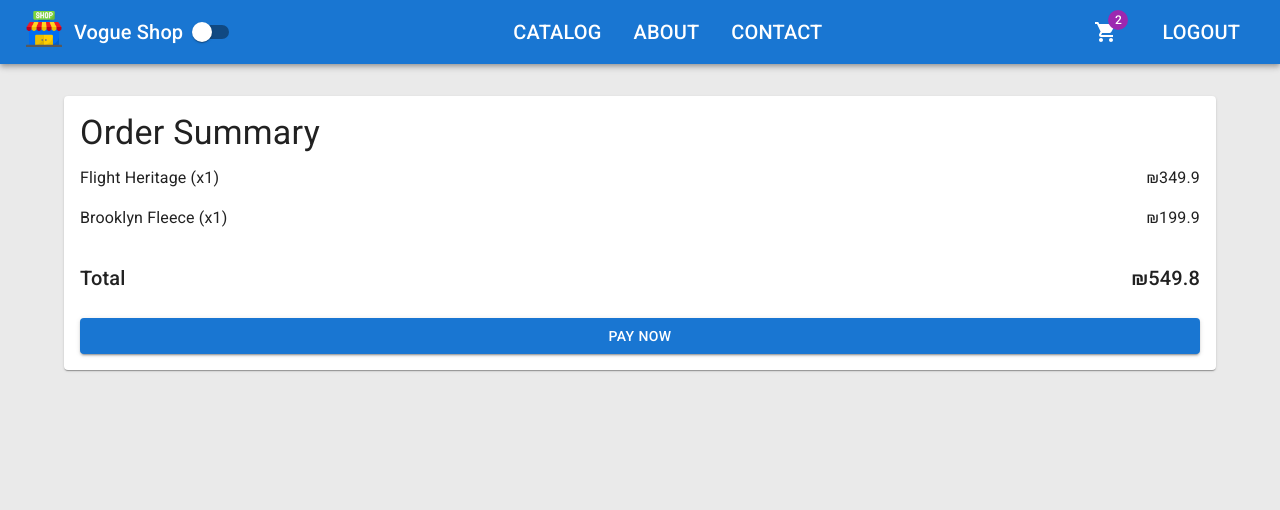
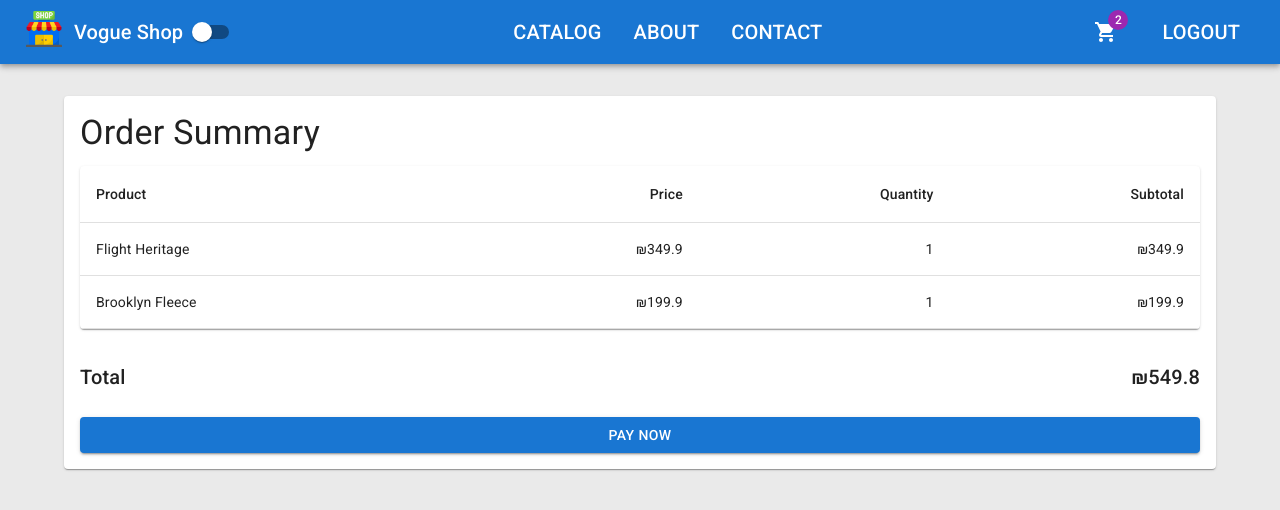
Before and after one commit to dar-levy/vogue-shop-client, a React (Vite) app: page /checkout in a window 1280 px wide. Shown: the top 510 px of the page. Built offline with nearby package versions, Linux system fonts and the light colour scheme.

Commit message:
Fix empty cart and checkout

```diff
--- a/src/App.tsx
+++ b/src/App.tsx
@@ -51,7 +51,7 @@ function App() {
     } else {
       setLoading(false);
     }
-  }, [theme.palette.background.default, setBasket]);
+  }, [theme.palette.background.default]);
 
   function handleThemeChange() {
     setDarkMode(!darkMode);
--- a/src/components/Checkout.tsx
+++ b/src/components/Checkout.tsx
@@ -1,5 +1,5 @@
-import { Box, Button, Grid, Paper, Typography } from '@mui/material';
-import {useStoreContext} from "../context/StoreContext.tsx";
+import { Box, Button, Grid, Paper, Typography, Table, TableBody, TableCell, TableContainer, TableHead, TableRow } from '@mui/material';
+import { useStoreContext } from "../context/StoreContext.tsx";
 import { useNavigate } from 'react-router-dom';
 import { toast } from 'react-toastify';
 
@@ -16,8 +16,6 @@ export default function Checkout() {
         }, 1000);
     };
 
-    if (!basket) return <Typography variant="h3">No items in basket</Typography>;
-
     return (
         <Grid container spacing={2}>
             <Grid item xs={12}>
@@ -25,14 +23,40 @@ export default function Checkout() {
                     <Typography variant="h4" gutterBottom>
                         Order Summary
                     </Typography>
-                    {basket.items.map(item => (
-                        <Box key={item.productId} display="flex" justifyContent="space-between" mb={2}>
-                            <Typography variant="body1">
-                                {item.name} (x{item.quantity})
+                    <TableContainer component={Paper}>
+                        <Table sx={{ minWidth: 650 }} aria-label="order summary table">
+                            <TableHead>
+                                <TableRow>
+                                    <TableCell>Product</TableCell>
+                                    <TableCell align="right">Price</TableCell>
+                                    <TableCell align="right">Quantity</TableCell>
+                                    <TableCell align="right">Subtotal</TableCell>
+                                </TableRow>
+                            </TableHead>
+                            <TableBody>
+                                {basket?.items.length > 0 ? (
+                                    basket.items.map((item) => (
+                                        <TableRow key={item.productId}>
+                                            <TableCell>{item.name}</TableCell>
+                                            <TableCell align="right">₪{item.price}</TableCell>
+                                            <TableCell align="right">{item.quantity}</TableCell>
+                                            <TableCell align="right">₪{item.price * item.quantity}</TableCell>
+                                        </TableRow>
+                                    ))
+                                ) : (
+                                    <TableRow>
+                                        <TableCell colSpan={4}>
+                                            <Typography variant="h6" align="center">
+                                                No items in basket
                                             </Typography>
-                            <Typography variant="body1">₪{item.price * item.quantity}</Typography>
-                        </Box>
-                    ))}
+                                        </TableCell>
+                                    </TableRow>
+                                )}
+                            </TableBody>
+                        </Table>
+                    </TableContainer>
+                    {basket?.items.length > 0 && (
+                        <>
                             <Box display="flex" justifyContent="space-between" mt={4}>
                                 <Typography variant="h6">Total</Typography>
                                 <Typography variant="h6">₪{basket.items.reduce((acc, item) => acc + item.price * item.quantity, 0)}</Typography>
@@ -46,6 +70,8 @@ export default function Checkout() {
                             >
                                 Pay Now
                             </Button>
+                        </>
+                    )}
                 </Paper>
             </Grid>
         </Grid>
--- a/src/components/basket/Basket.tsx
+++ b/src/components/basket/Basket.tsx
@@ -30,8 +30,6 @@ export default function Basket() {
             .finally(() => setStatus({ loading: false, name: '' }))
     }
 
-    if (!basket) return <Typography variant="h3">Your basket is empty</Typography>
-
     return (
         <Grid container spacing={2}>
             <Grid item xs={12} md={8}>
@@ -47,7 +45,8 @@ export default function Basket() {
                             </TableRow>
                         </TableHead>
                         <TableBody>
-                            {basket.items.map((item) => (
+                            {basket?.items.length > 0 ? (
+                                basket.items.map((item) => (
                                     <TableRow
                                         key={item.productId}
                                         sx={{ '&:last-child td, &:last-child th': { border: 0 } }}
@@ -87,7 +86,16 @@ export default function Basket() {
                                             </LoadingButton>
                                         </TableCell>
                                     </TableRow>
-                            ))}
+                                ))
+                            ) : (
+                                <TableRow>
+                                    <TableCell colSpan={5}>
+                                        <Typography variant="h6" align="center">
+                                            No items in basket
+                                        </Typography>
+                                    </TableCell>
+                                </TableRow>
+                            )}
                         </TableBody>
                     </Table>
                 </TableContainer>
@@ -100,7 +108,9 @@ export default function Basket() {
                         to={'/checkout'}
                         variant='contained'
                         size='large'
-                        fullWidth>
+                        fullWidth
+                        disabled={basket?.items.length === 0}  // Disable checkout button if no items
+                    >
                         Checkout
                     </Button>
                 </Paper>
--- a/src/context/StoreContext.tsx
+++ b/src/context/StoreContext.tsx
@@ -39,7 +39,12 @@ export function StoreProvider({children}: PropsWithChildren<unknown>) {
 
     function clearItems() {
         if (!basket) return;
-        setBasket({...basket, items: []});  // Clear all items
+        console.log('Clearing items from the basket');
+        // setBasket(prevBasket => ({
+        //     ...prevBasket!,
+        //     items: []
+        // }));
+        setBasket(null);
     }
 
     return (
```
Lines whose indentation alone changed are shown as unchanged.
